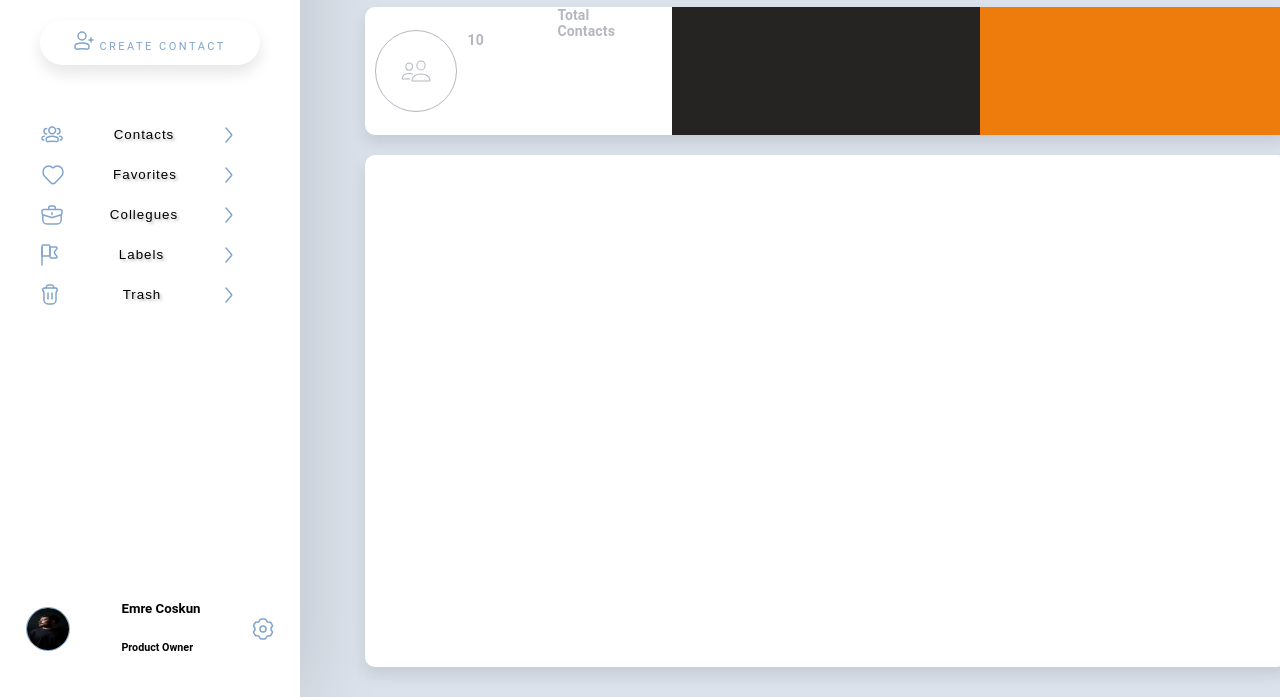
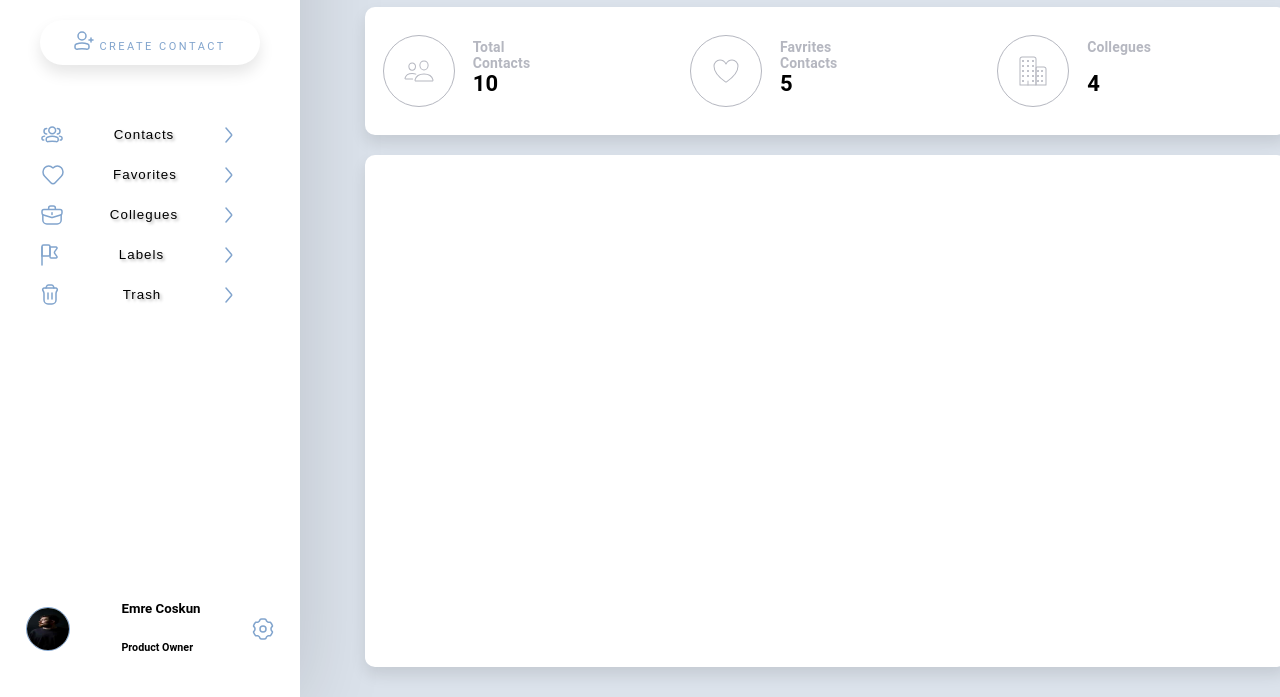
Before and after one commit to coskunemr/contact-project, a plain HTML site: page index.html in a window 1280 px wide. Shown: the part 103-800 px from the top of the page. Drawn offline with Linux system fonts and the light colour scheme.

Commit message:
contacts info updated

```diff
--- a/assets/styles/main_content.css
+++ b/assets/styles/main_content.css
@@ -1,14 +1,11 @@
 body{
   margin: 0px;
   padding: 0px;
-  /* display: flex;
-  flex-direction: row; */
   background-color: rgb(219, 226, 235);
   font-family: 'Roboto', sans-serif;
   width: 100%;
   height: 100%;
 }
-
 
 #main_content_cont{
   display: flex;
@@ -21,8 +18,6 @@ body{
   position: fixed;
 }
 
-
-
 #main_top_cont{
   width: 80%;
   height: 10%;
@@ -30,7 +25,6 @@ body{
   flex-direction: row;
   margin: 10px;
 }
-
 
 #contact_info_cont{
   width: 80%;
@@ -42,7 +36,6 @@ body{
   display: flex;
   flex-direction: row;
   justify-content: space-between;
-
 }
 
 #contacs_list_cont{
@@ -64,8 +57,6 @@ margin-top: 10px;
   align-items: center;
 }
 
-
-
 #greatings{
   width: 50%;
   height: 60px;
@@ -73,7 +64,6 @@ margin-top: 10px;
   flex-direction: row;
   justify-content: flex-start;
 }
-
 
 #search_bar_cont{
   width: 50%;
@@ -91,13 +81,9 @@ margin-top: 10px;
   display: flex;
   justify-content: flex-end;
   align-items: center;
-
 }
 
-
-
 #search{
-
   width: 45%;
   height: 25px;
   border: 1px solid rgba(0, 0, 0, 0.171);
@@ -106,22 +92,9 @@ margin-top: 10px;
   margin-left: 5px;
   background-color: rgb(255, 255, 255);
   box-shadow: 0px 8px 15px rgba(0, 0, 0, 0.1);
-
 }
 
-
-
-/* #total_contacts_icon_cont{
-width: 50%;
-height: 100%;
-background-color: aqua;
-display: flex;
-flex-direction: row;
-justify-content: flex-start;
-align-items: center;
-} */
-
-#total_contacts_info{
+.total_contacts_info{
   width: 50%;
   height: 100%;
   display: flex;
@@ -130,8 +103,10 @@ align-items: center;
   align-items: center;
   }
 
-#total_contacts_icon_cont{
-  width: 50%;
+
+
+.total_contacts_icon_cont{
+  width: 35%;
   height: 100%;
   display: flex;
   flex-direction: row;
@@ -140,9 +115,10 @@ align-items: center;
 
 }
 
-#total_contacts_icon{
-  width: 80px;
-  height: 80px;
+
+.total_contacts_icon{
+  width: 70px;
+  height: 70px;
   display: flex;
   flex-direction: row;
   justify-content:center;
@@ -151,70 +127,34 @@ align-items: center;
   border-radius: 50px
 }
 
-#fav_contacts_info{
-  width: 50%;
-  height: 100%;
-  background-color: rgb(37, 36, 35);
-  display: flex;
-  flex-direction: row;
-  justify-content: flex-start;
-  align-items: center;
-  }
 
-  #collegues_contacts_info{
-    width: 50%;
-    height: 100%;
-    background-color: rgb(237, 124, 12);
-    display: flex;
-    flex-direction: row;
-    justify-content: flex-start;
-    align-items: center;
-  }
 
-  #total_contacts_count_cont{
-    width: 50%;
-    height: 100%;
-    display: flex;
-    flex-direction: row;
-    justify-content: flex-start;
-    align-items: center;
-    }
-
-    #total_contacts_count_cont{
-      width: 100%;
+.total_contacts_count_cont{
+      width: 50%;
       height: 100%;
       display: flex;
       flex-direction: column;
       justify-content: flex-start;
-    }
+}
 
-    #total_count_cont_text{
+
+    .total_count_cont_text {
       width: 100%;
-      height: 100%;
+      height: 50%;
       display: flex;
-      flex-direction: row;
-    }
-
-    #total_count_cont_text {
-      width: 25px;
-      height: 25px;
+      flex-direction: column;
+      justify-content: end;
       color: #B5B7C0;
-      font-size: 14px;
+      font-size: 26px;
       font-weight: 700;
       letter-spacing: 0.14px;
     }
 
-    #total_contacts_numbers_cont{
+    .total_contacts_numbers_cont{
       width: 100%;
-      height: 100%;
+      height: 50%;
       display: flex;
       flex-direction: row;
-      text-align: start;
-    }
-
-
-
-    #total_contacts_numbers_cont {
       color: #B5B7C0;
       font-size: 14px;
       font-weight: 700;
@@ -222,12 +162,23 @@ align-items: center;
 
     }
 
-    #total_numbers{
-      width: 25px;
-      height: 25px;
+    .total_text{
+      width: 50%;
+      height: 50%;
       color: #B5B7C0;
       font-size: 14px;
       font-weight: 700;
       letter-spacing: 0.14px;
+      display: flex;
+      flex-direction:row;
+      justify-content: flex-start;
+    }
+
+    .total_numbers{
+      width: 25%;
+      height: 25%;
+      color: #000000;
+      letter-spacing: 0.14px;
+      font-size: 22px;
 
     }
--- a/index.html
+++ b/index.html
@@ -3,12 +3,11 @@
   <meta charset="UTF-8">
   <meta name="viewport" content="width=device-width, initial-scale=1.0">
   <title>LinkMingle</title>
-  <link rel="shortcut icon" href="/assets/images/icons/favicon.ico">
-  <link rel="stylesheet" href="/assets/styles/sidebar.css">
-  <link rel="stylesheet" href="/assets/styles/main_content.css">
+  <link rel="shortcut icon" href="assets/images/icons/favicon.ico">
+  <link rel="stylesheet" href="assets/styles/sidebar.css">
+  <link rel="stylesheet" href="assets/styles/main_content.css">
 </head>
 <body>
-
     <div id="side_bar_cont">
 
             <div id="side_bar_top_cont">
@@ -142,54 +141,72 @@
                 </div>
             </div>
     </div>
+
     <div id="contact_info_cont">
-
-                <div id="total_contacts_info">
-                    <div id="total_contacts_icon_cont">
-                        <div id="total_contacts_icon">
+            <div class="total_contacts_info">
+                <div class="total_contacts_icon_cont">
+                    <div class="total_contacts_icon">
                         <img src="/assets/images/icons/contacts_info_icons/total_contacs.svg" alt="">
                     </div>
                 </div>
-                    <div id="total_contacts_count_cont">
+                <div class="total_contacts_count_cont">
 
-                        <div id="total_count_cont_text">
-                            <div id="total_tex">
+                    <div class="total_count_cont_text">
+                        <div class="total_text">
                             Total Contacts
                         </div>
-
-
-
                     </div>
-                        <div id="total_contacts_numbers_cont">
-                            <div id="total_numbers">
+                    <div class="total_contacts_numbers_cont">
+                        <div class="total_numbers">
                             10
                         </div>
-
-
-
                     </div>
                 </div>
             </div>
 
-                <div id="fav_contacts_info">
-                    <div id="fav_contacts_icon_cont">
+            <div class="total_contacts_info">
+                <div class="total_contacts_icon_cont">
+                    <div class="total_contacts_icon">
+                        <img src="/assets/images/icons/contacts_info_icons/fav_contacts_icon.svg" alt="">
+                    </div>
+                </div>
+                <div class="total_contacts_count_cont">
 
+                    <div class="total_count_cont_text">
+                        <div class="total_text">
+                            Favrites Contacts
                         </div>
-                    <div id="fav_contacts_count_cont">
-
+                    </div>
+                    <div class="total_contacts_numbers_cont">
+                        <div class="total_numbers">
+                            5
+                        </div>
+                    </div>
                 </div>
             </div>
 
-                <div id="collegues_contacts_info">
-                    <div id="collegues_contacts_icon_cont">
+            <div class="total_contacts_info">
+                <div class="total_contacts_icon_cont">
+                    <div class="total_contacts_icon">
+                        <img src="/assets/images/icons/contacts_info_icons/collegues_icon.svg" alt="">
+                    </div>
+                </div>
+                <div class="total_contacts_count_cont">
 
+                    <div class="total_count_cont_text">
+                        <div class="total_text">
+                            Collegues
                         </div>
-                    <div id="collegues_contacts_count_cont">
-
+                    </div>
+                    <div class="total_contacts_numbers_cont">
+                        <div class="total_numbers">
+                            4
+                        </div>
+                    </div>
+                </div>
+            </div>
     </div>
 
-                </div>
-            </div>
     <div id="contacs_list_cont">
             <div id="contacts_list_top_cont">
 
@@ -201,14 +218,14 @@
 
             <div id="contacts_cont">
 
+
             </div>
 
             <div id="contacts_list_bottom_cont">
 
             </div>
         </div>
+
     </div>
-
-
 </body>
 </html>
```
Also changed, not shown: assets/images/icons/contacts_info_icons/collegues_icon.svg (added), assets/images/icons/contacts_info_icons/fav_contacts_icon.svg (added), 4 other files. Lines whose indentation alone changed are shown as unchanged.
